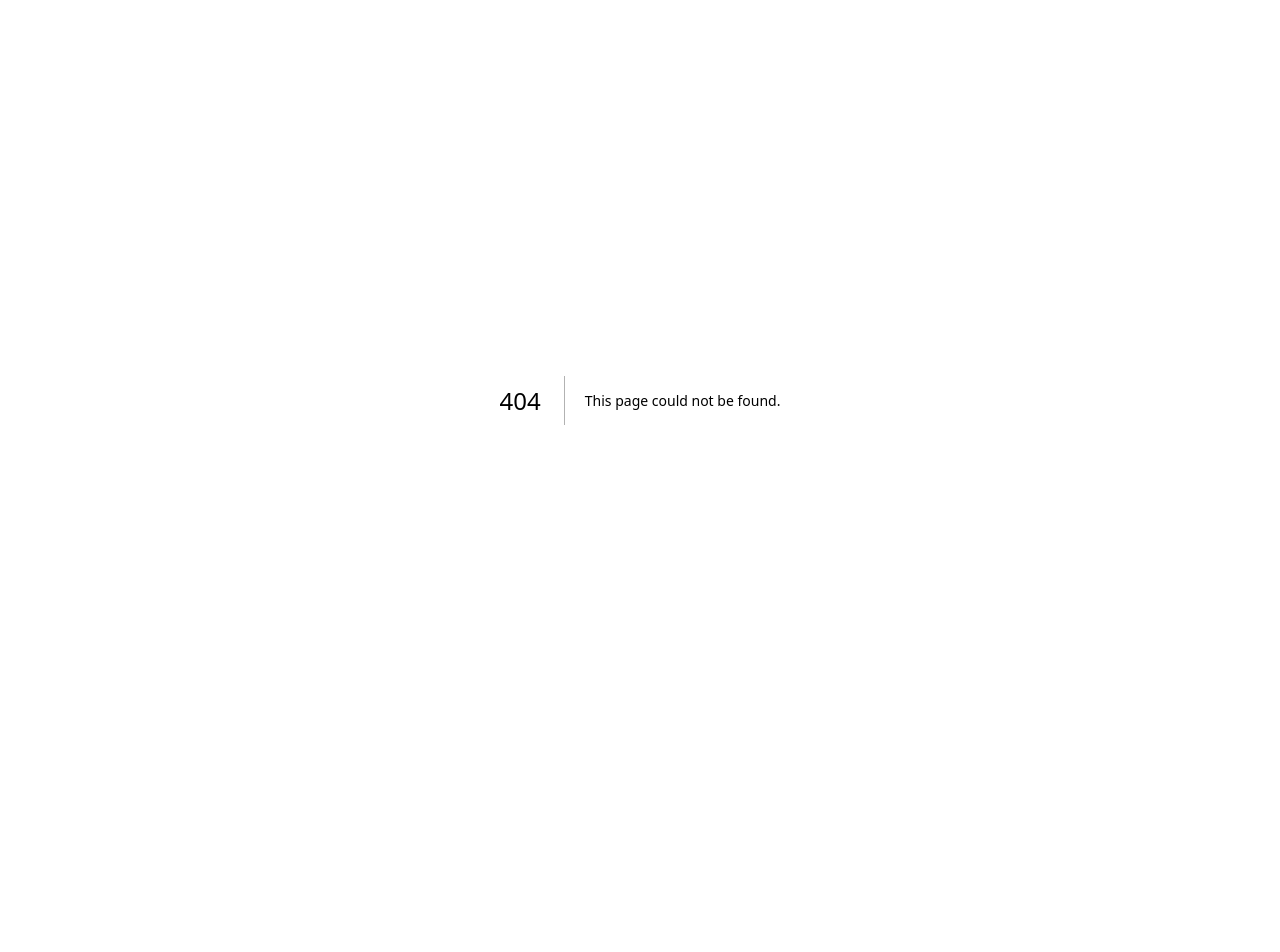
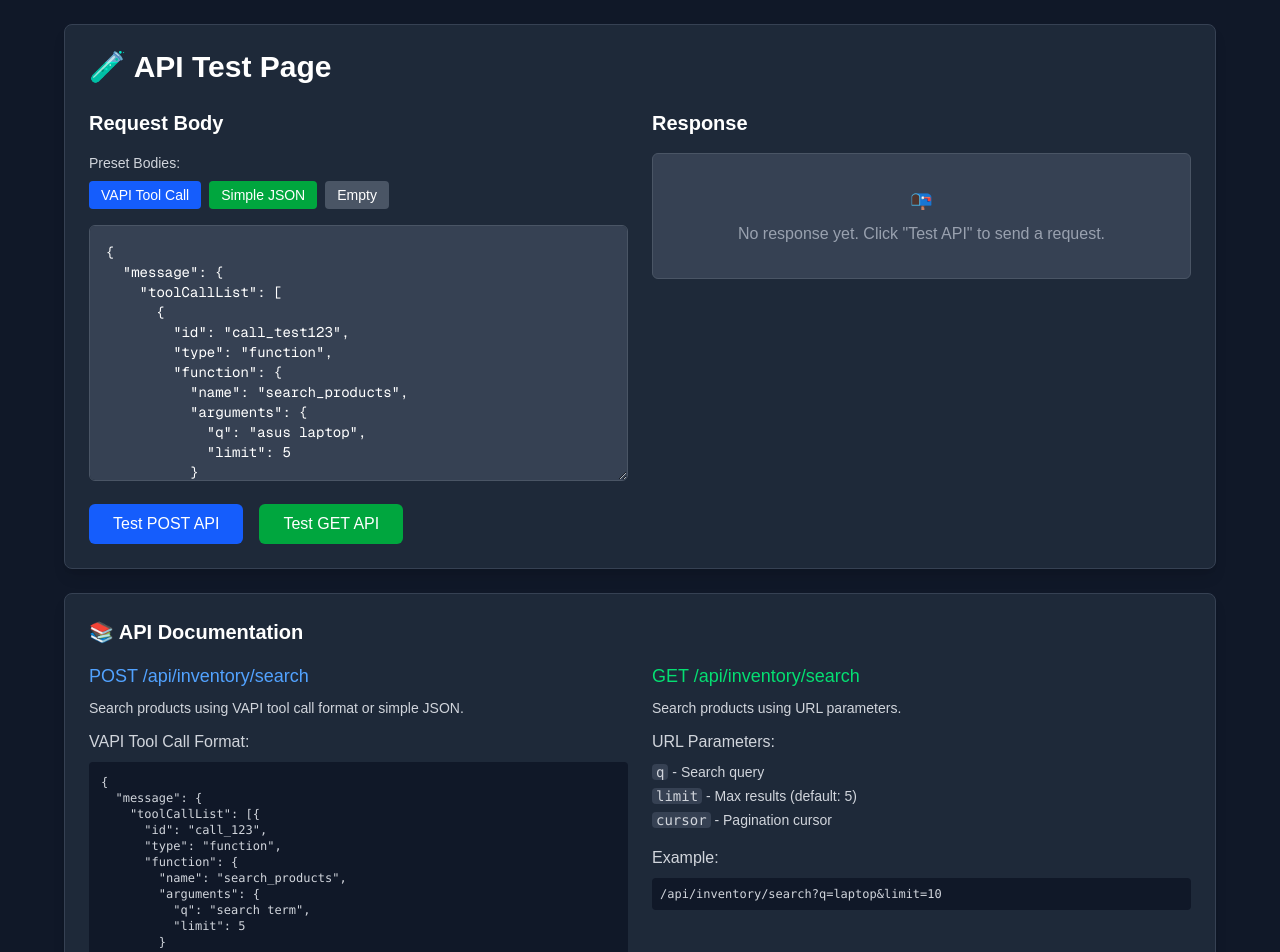
Before and after one commit to JuanQuenga/Storefront, a Next.js app: page /test-api in a window 1280 px wide. Before the commit this address had no page. Shown: the top 952 px of the page. Before the commit the page ends 800 px from the top, so only its background shows below. Built offline with nearby package versions, Linux system fonts and the light colour scheme.

Commit message:
Updates response

```diff
--- /dev/null
+++ b/src/app/test-api/page.tsx
@@ -0,0 +1,274 @@
+"use client";
+
+import { useState } from "react";
+
+export default function TestApiPage() {
+  const [requestBody, setRequestBody] = useState(`{
+  "message": {
+    "toolCallList": [
+      {
+        "id": "call_test123",
+        "type": "function",
+        "function": {
+          "name": "search_products",
+          "arguments": {
+            "q": "asus laptop",
+            "limit": 5
+          }
+        }
+      }
+    ]
+  }
+}`);
+  const [response, setResponse] = useState<any>(null);
+  const [loading, setLoading] = useState(false);
+  const [error, setError] = useState<string | null>(null);
+
+  const testApi = async () => {
+    setLoading(true);
+    setError(null);
+    setResponse(null);
+
+    try {
+      const parsedBody = JSON.parse(requestBody);
+
+      const res = await fetch("/api/inventory/search", {
+        method: "POST",
+        headers: {
+          "Content-Type": "application/json",
+        },
+        body: JSON.stringify(parsedBody),
+      });
+
+      const data = await res.json();
+      setResponse(data);
+    } catch (err) {
+      setError(err instanceof Error ? err.message : "Unknown error");
+    } finally {
+      setLoading(false);
+    }
+  };
+
+  const testGetApi = async () => {
+    setLoading(true);
+    setError(null);
+    setResponse(null);
+
+    try {
+      const res = await fetch("/api/inventory/search?q=test&limit=3");
+      const data = await res.json();
+      setResponse(data);
+    } catch (err) {
+      setError(err instanceof Error ? err.message : "Unknown error");
+    } finally {
+      setLoading(false);
+    }
+  };
+
+  const presetBodies = {
+    vapi: `{
+  "message": {
+    "toolCallList": [
+      {
+        "id": "call_test123",
+        "type": "function",
+        "function": {
+          "name": "search_products",
+          "arguments": {
+            "q": "asus laptop",
+            "limit": 5
+          }
+        }
+      }
+    ]
+  }
+}`,
+    simple: `{
+  "q": "iphone",
+  "limit": 3
+}`,
+    empty: `{}`,
+  };
+
+  return (
+    <div className="min-h-screen bg-gray-900 p-6">
+      <div className="max-w-6xl mx-auto">
+        <div className="bg-gray-800 rounded-lg shadow-lg border border-gray-700 p-6 mb-6">
+          <h1 className="text-3xl font-bold text-white mb-6">
+            🧪 API Test Page
+          </h1>
+
+          <div className="grid grid-cols-1 lg:grid-cols-2 gap-6">
+            {/* Request Section */}
+            <div>
+              <h2 className="text-xl font-semibold text-white mb-4">
+                Request Body
+              </h2>
+
+              <div className="mb-4">
+                <label className="block text-sm font-medium text-gray-300 mb-2">
+                  Preset Bodies:
+                </label>
+                <div className="flex gap-2 flex-wrap">
+                  <button
+                    onClick={() => setRequestBody(presetBodies.vapi)}
+                    className="px-3 py-1 bg-blue-600 text-white rounded text-sm hover:bg-blue-700"
+                  >
+                    VAPI Tool Call
+                  </button>
+                  <button
+                    onClick={() => setRequestBody(presetBodies.simple)}
+                    className="px-3 py-1 bg-green-600 text-white rounded text-sm hover:bg-green-700"
+                  >
+                    Simple JSON
+                  </button>
+                  <button
+                    onClick={() => setRequestBody(presetBodies.empty)}
+                    className="px-3 py-1 bg-gray-600 text-white rounded text-sm hover:bg-gray-700"
+                  >
+                    Empty
+                  </button>
+                </div>
+              </div>
+
+              <textarea
+                value={requestBody}
+                onChange={(e) => setRequestBody(e.target.value)}
+                className="w-full h-64 p-4 bg-gray-700 border border-gray-600 rounded-md text-white font-mono text-sm focus:ring-2 focus:ring-blue-500 focus:border-transparent"
+                placeholder="Enter JSON request body..."
+              />
+
+              <div className="mt-4 flex gap-4">
+                <button
+                  onClick={testApi}
+                  disabled={loading}
+                  className="px-6 py-2 bg-blue-600 text-white rounded-md hover:bg-blue-700 disabled:opacity-50 disabled:cursor-not-allowed font-medium"
+                >
+                  {loading ? "Testing..." : "Test POST API"}
+                </button>
+
+                <button
+                  onClick={testGetApi}
+                  disabled={loading}
+                  className="px-6 py-2 bg-green-600 text-white rounded-md hover:bg-green-700 disabled:opacity-50 disabled:cursor-not-allowed font-medium"
+                >
+                  {loading ? "Testing..." : "Test GET API"}
+                </button>
+              </div>
+            </div>
+
+            {/* Response Section */}
+            <div>
+              <h2 className="text-xl font-semibold text-white mb-4">
+                Response
+              </h2>
+
+              {error && (
+                <div className="mb-4 p-4 bg-red-900 border border-red-700 rounded-md">
+                  <h3 className="text-red-200 font-semibold mb-2">Error:</h3>
+                  <pre className="text-red-300 text-sm whitespace-pre-wrap">
+                    {error}
+                  </pre>
+                </div>
+              )}
+
+              {response && (
+                <div className="bg-gray-700 border border-gray-600 rounded-md p-4">
+                  <h3 className="text-gray-300 font-semibold mb-2">
+                    Response:
+                  </h3>
+                  <pre className="text-gray-100 text-sm whitespace-pre-wrap overflow-auto max-h-96">
+                    {JSON.stringify(response, null, 2)}
+                  </pre>
+                </div>
+              )}
+
+              {!response && !error && !loading && (
+                <div className="bg-gray-700 border border-gray-600 rounded-md p-8 text-center">
+                  <div className="text-gray-400 text-lg mb-2">📭</div>
+                  <p className="text-gray-400">
+                    No response yet. Click &quot;Test API&quot; to send a
+                    request.
+                  </p>
+                </div>
+              )}
+            </div>
+          </div>
+        </div>
+
+        {/* API Documentation */}
+        <div className="bg-gray-800 rounded-lg shadow-lg border border-gray-700 p-6">
+          <h2 className="text-xl font-semibold text-white mb-4">
+            📚 API Documentation
+          </h2>
+
+          <div className="grid grid-cols-1 md:grid-cols-2 gap-6">
+            <div>
+              <h3 className="text-lg font-medium text-blue-400 mb-2">
+                POST /api/inventory/search
+              </h3>
+              <p className="text-gray-300 text-sm mb-3">
+                Search products using VAPI tool call format or simple JSON.
+              </p>
+
+              <h4 className="text-md font-medium text-gray-300 mb-2">
+                VAPI Tool Call Format:
+              </h4>
+              <pre className="bg-gray-900 p-3 rounded text-xs text-gray-300 overflow-x-auto">
+                {`{
+  "message": {
+    "toolCallList": [{
+      "id": "call_123",
+      "type": "function",
+      "function": {
+        "name": "search_products",
+        "arguments": {
+          "q": "search term",
+          "limit": 5
+        }
+      }
+    }]
+  }
+}`}
+              </pre>
+            </div>
+
+            <div>
+              <h3 className="text-lg font-medium text-green-400 mb-2">
+                GET /api/inventory/search
+              </h3>
+              <p className="text-gray-300 text-sm mb-3">
+                Search products using URL parameters.
+              </p>
+
+              <h4 className="text-md font-medium text-gray-300 mb-2">
+                URL Parameters:
+              </h4>
+              <ul className="text-gray-300 text-sm space-y-1">
+                <li>
+                  <code className="bg-gray-700 px-1 rounded">q</code> - Search
+                  query
+                </li>
+                <li>
+                  <code className="bg-gray-700 px-1 rounded">limit</code> - Max
+                  results (default: 5)
+                </li>
+                <li>
+                  <code className="bg-gray-700 px-1 rounded">cursor</code> -
+                  Pagination cursor
+                </li>
+              </ul>
+
+              <h4 className="text-md font-medium text-gray-300 mb-2 mt-4">
+                Example:
+              </h4>
+              <code className="bg-gray-900 p-2 rounded text-xs text-gray-300 block">
+                /api/inventory/search?q=laptop&amp;limit=10
+              </code>
+            </div>
+          </div>
+        </div>
+      </div>
+    </div>
+  );
+}
```
